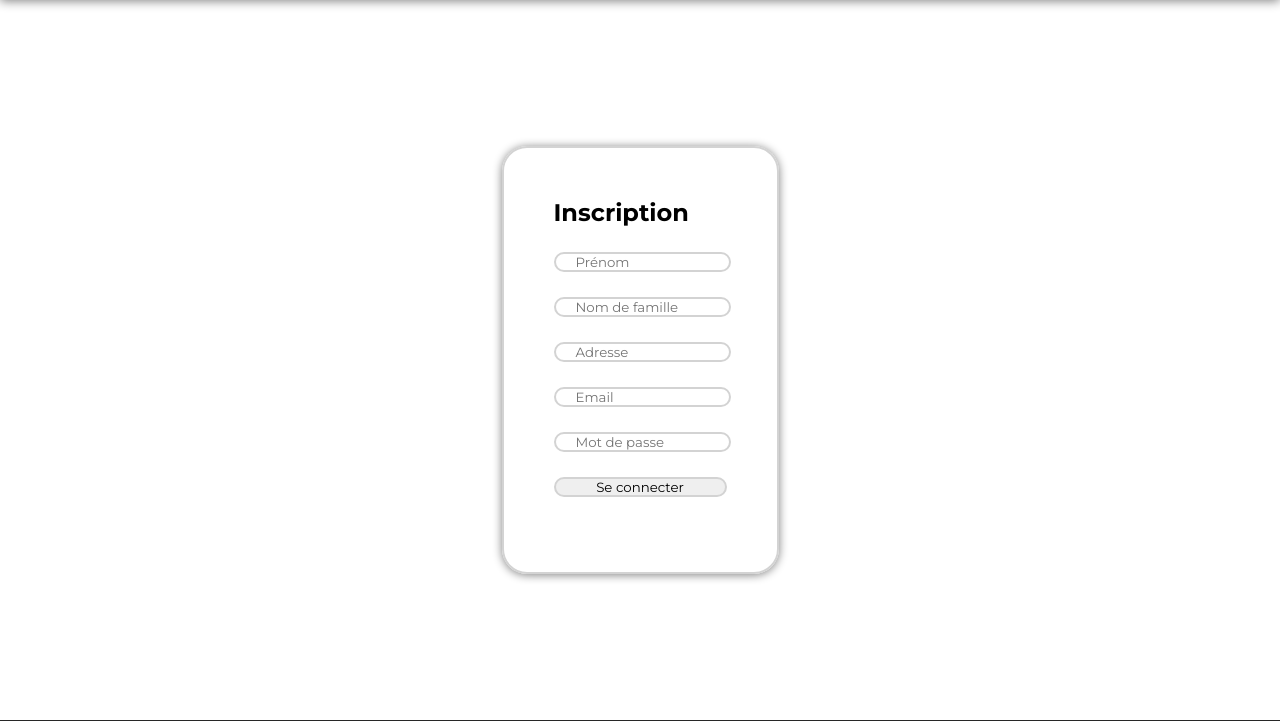
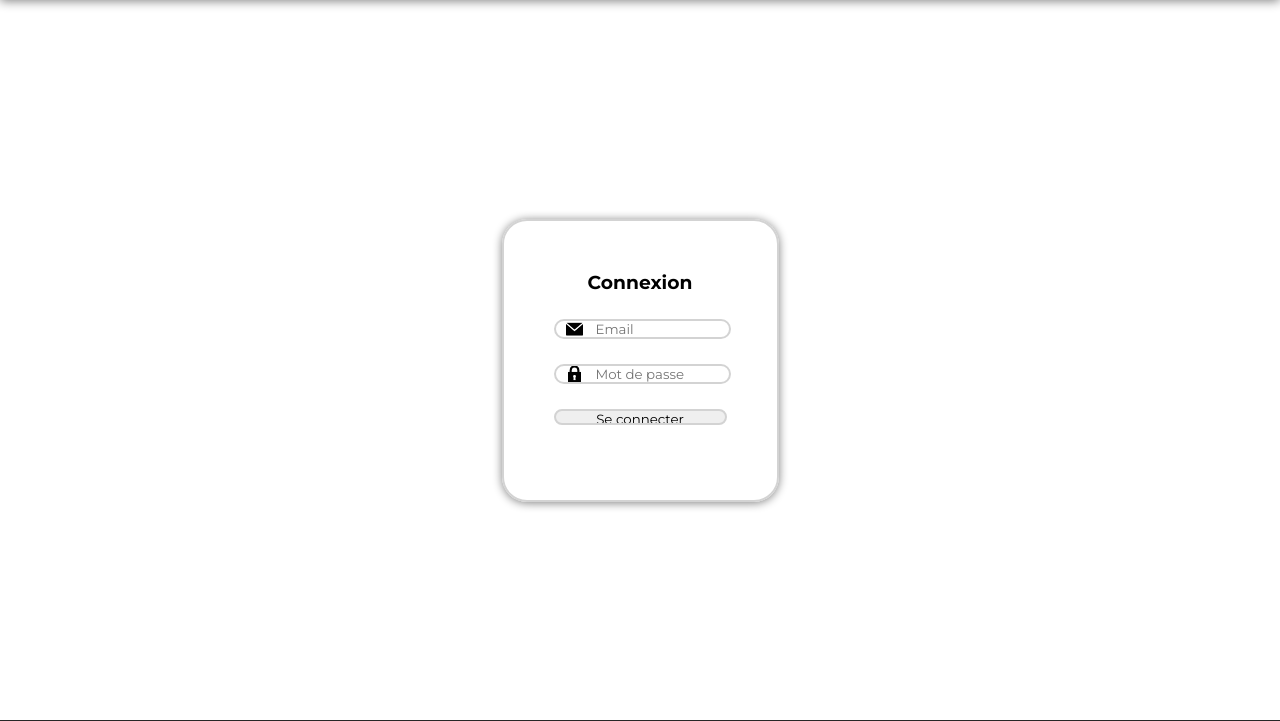
Before and after one commit to taurinese/choshi-shop, a PHP site: page /index.php?controller=users&action=form&form=login in a window 1280 px wide. Shown: the part 80-801 px from the top of the page. Run offline with PHP 8.4, Linux system fonts and the light colour scheme; some libraries are stand-ins or nearby versions.

Commit message:
Add login/register form (only html/css) but doesnt work atm

```diff
--- a/assets/css/style.css
+++ b/assets/css/style.css
@@ -246,20 +246,31 @@ input[type=submit] {
   border-radius: 25px;
   box-shadow: 0px 1px 10px grey;
 }
-#user-page #user-form h2 {
+#user-page #user-form h3 {
   margin-bottom: 25px;
+  text-align: center;
 }
 #user-page #user-form input {
   margin-bottom: 25px;
   border-radius: 25px;
   width: 100%;
+  height: 2vh;
   border: 2px solid lightgrey;
 }
+#user-page #user-form #first_name, #user-page #user-form #last_name {
+  background: no-repeat 10px/10% url("../img/icons/user_full.png");
+}
+#user-page #user-form #address {
+  background: no-repeat 10px/10% url("../img/icons/location.png");
+}
+#user-page #user-form #user-email {
+  background: no-repeat 10px/10% url("../img/icons/mail.png");
+}
+#user-page #user-form #user-password {
+  background: no-repeat 10px/10% url("../img/icons/lock.png");
+}
 #user-page #user-form input::placeholder {
-  padding-left: 20px;
-}
-#user-page #user-form input[type=submit] {
-  width: 100%;
+  padding-left: 40px;
 }
 
 .footer {
--- a/assets/scss/style.scss
+++ b/assets/scss/style.scss
@@ -197,20 +197,31 @@ input[type="submit"]{
         border-radius:25px;
         box-shadow:0px 1px 10px grey;
 
-        h2{
+        h3{
             margin-bottom:25px;
+            text-align:center;
         }
         input {
             margin-bottom:25px;
             border-radius:25px;
             width: 100%;
+            height:2vh;
             border:2px solid lightgrey;
         }
+        #first_name, #last_name{
+            background: no-repeat 10px/10% url("../img/icons/user_full.png");
+        }
+        #address{
+            background: no-repeat 10px/10% url("../img/icons/location.png");
+        }
+        #user-email{
+            background: no-repeat 10px/10% url("../img/icons/mail.png");
+        }
+        #user-password{
+            background: no-repeat 10px/10% url("../img/icons/lock.png");
+        }
         input::placeholder{
-            padding-left:20px;
-        }
-        input[type="submit"]{
-            width:100%;
+            padding-left:40px;
         }
     }
 }
--- a/views/userForm.php
+++ b/views/userForm.php
@@ -1,9 +1,11 @@
 <div id="user-page">
     <form action="index.php?controller=users&action=<?= $_GET['form'] ?>" method="post" id="user-form">
-        <h2>Inscription</h2>
-        <input type="text" name="first_name" id="first_name" placeholder="Prénom"><br>
-        <input type="text" name="last_name" id="last_name" placeholder="Nom de famille"><br>
-        <input type="text" name="address" id="address" placeholder="Adresse"><br>
+        <h3><?= $_GET['form'] == 'login'? "Connexion" : "Inscription" ?></h3>
+        <?php if($_GET['form'] == "register"): ?>
+            <input type="text" name="first_name" id="first_name" placeholder="Prénom"><br>
+            <input type="text" name="last_name" id="last_name" placeholder="Nom de famille"><br>
+            <input type="text" name="address" id="address" placeholder="Adresse"><br>
+        <?php endif; ?>
         <input type="email" name="user-email" id="user-email" placeholder="Email"><br>
         <input type="password" name="user-password" id="user-password" placeholder="Mot de passe"><br>
 
```
Also changed, not shown: assets/img/icons/location.png (added), assets/img/icons/lock.png (added), assets/img/icons/mail.png (added), assets/img/icons/user_full.png (added), 1 other file.
